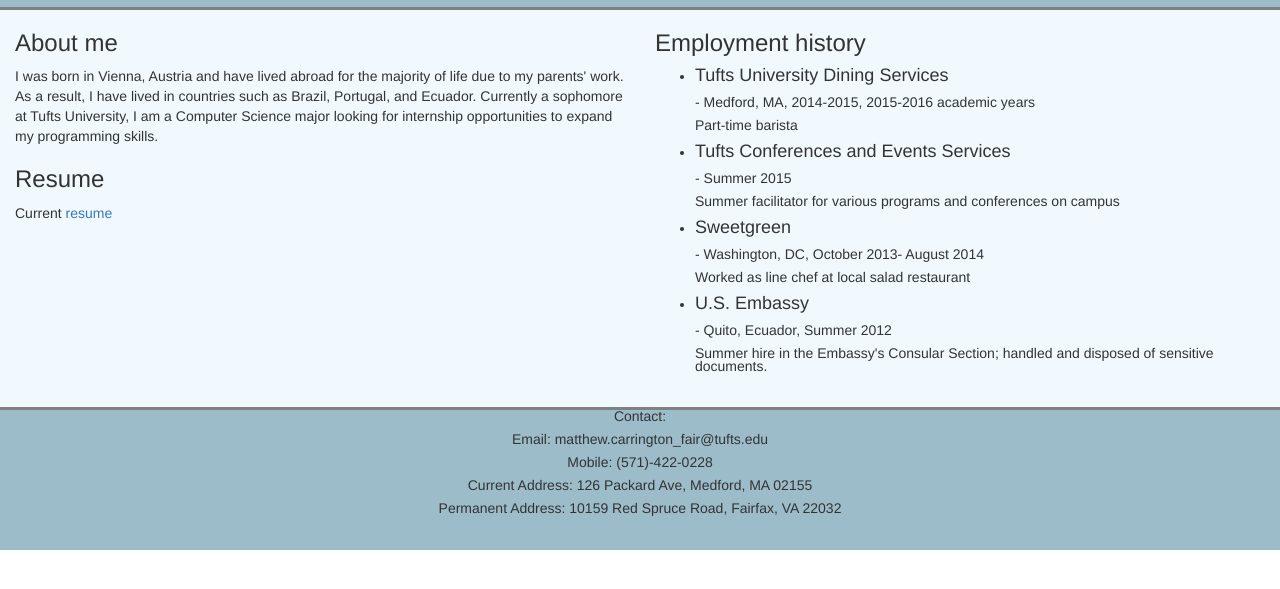
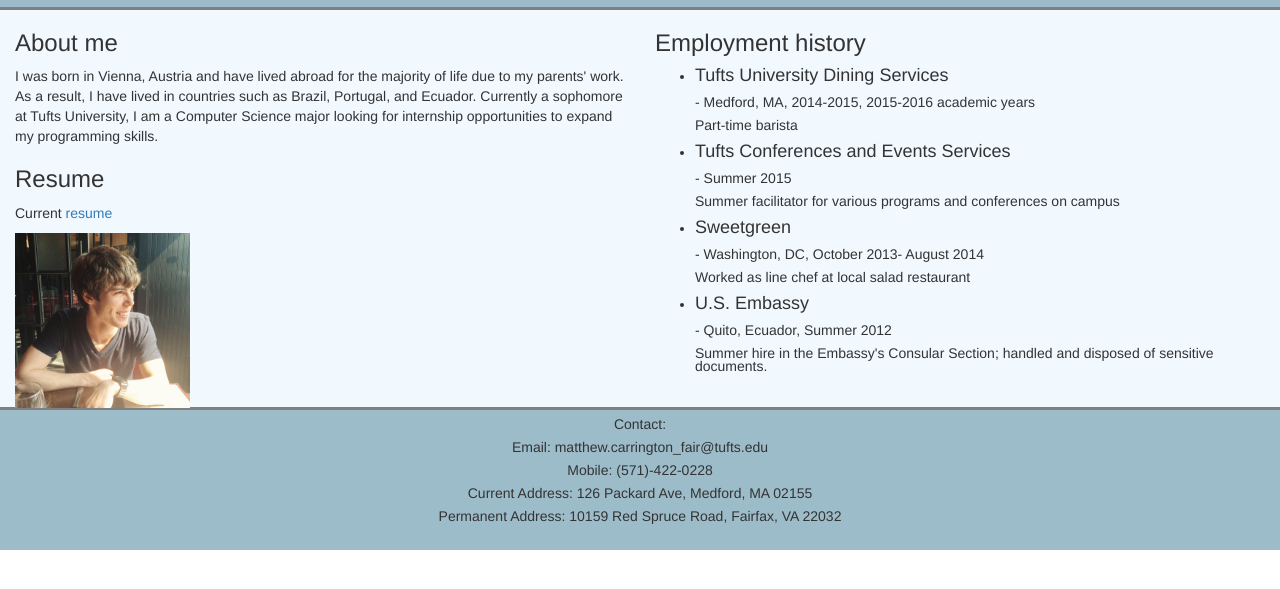
Before and after one commit to Sabyyy/personal, a plain HTML site: page index.html in a window 1280 px wide. Shown: the part 109-698 px from the top of the page. Drawn offline with Linux system fonts and the light colour scheme.

Commit message:
added photo

```diff
--- a/index.html
+++ b/index.html
@@ -35,6 +35,7 @@
 							<p>I was born in Vienna, Austria and have lived abroad for the majority of life due to my parents' work. As a result, I have lived in countries such as Brazil, Portugal, and Ecuador. Currently a sophomore at Tufts University, I am a Computer Science major looking for internship opportunities to expand my programming skills.</p>
 							<h3>Resume</h3>
 							<p>Current <a href="resume.html"/>resume</a><h4></p>
+							<img src="me.jpg" alt="me" id="me">
 						</div>
 					</div>
 					<div id="employment">
--- a/style.css
+++ b/style.css
@@ -103,3 +103,7 @@
 #classes{
 	background-color: #f1f9ff;
 }
+#me{
+	height: 175px;
+	width: auto;
+}
```
Also changed, not shown: me.jpg (added).
